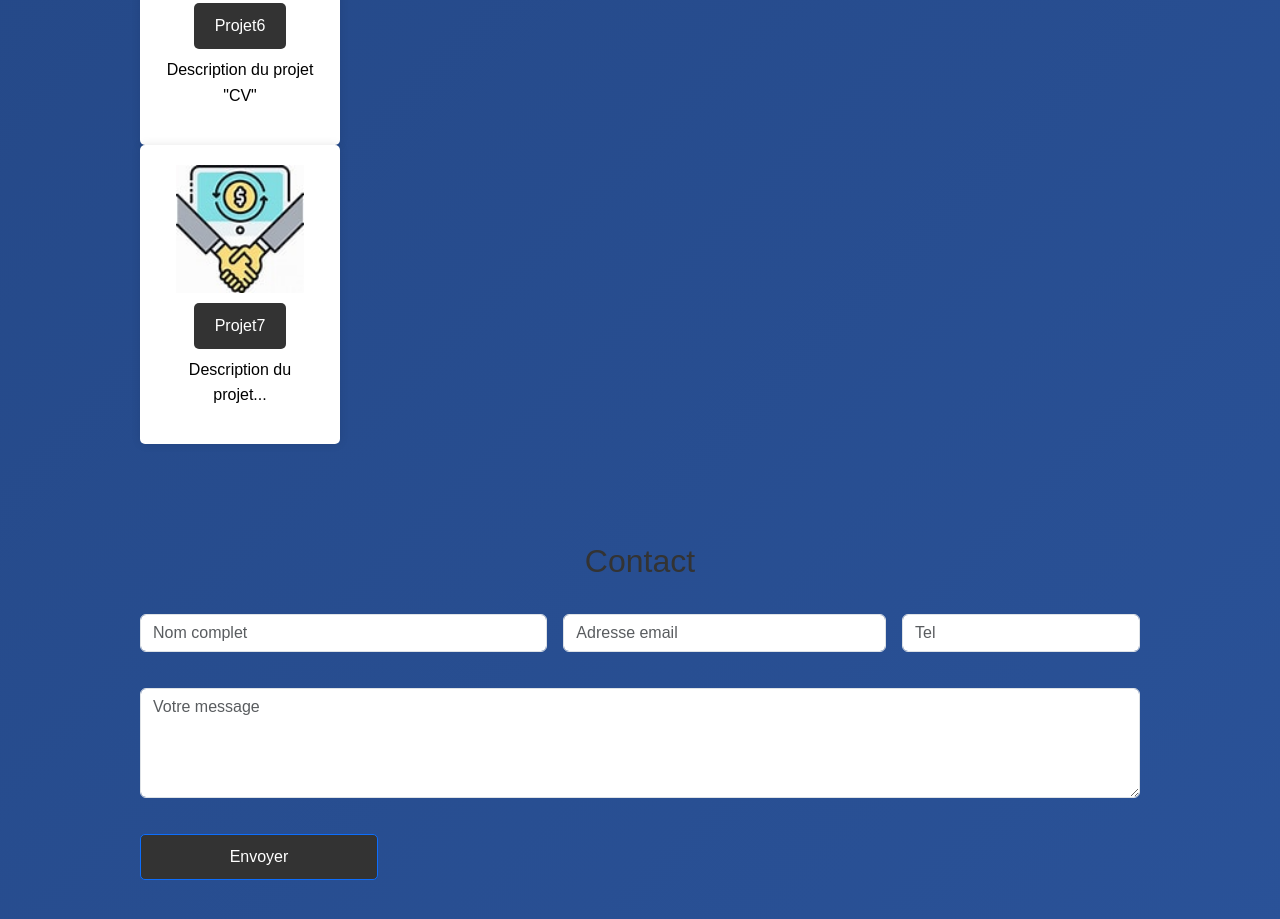
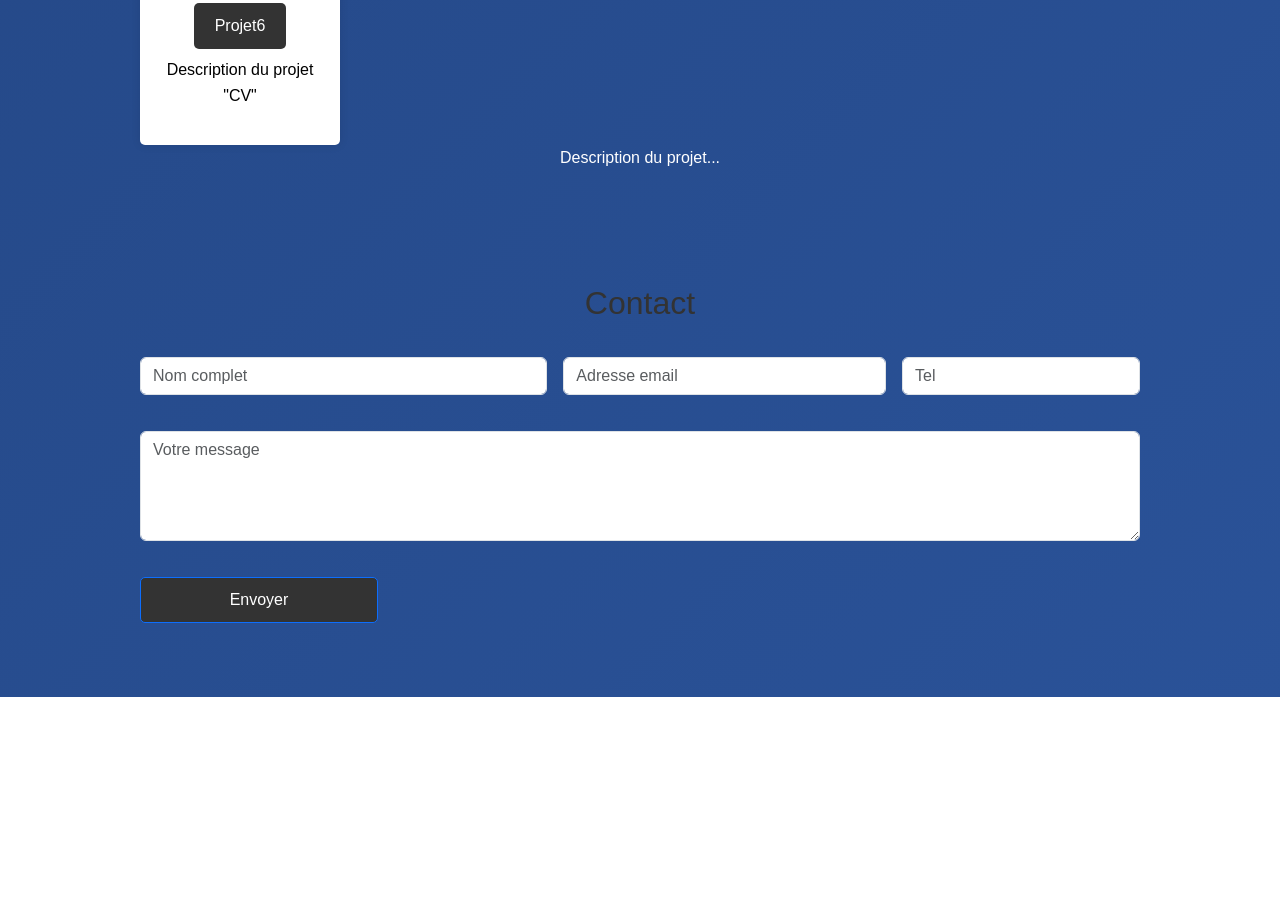
Before and after one commit to Glenycod/portefeuille, a plain HTML site: page Portofolio.html in a window 1280 px wide. Shown: the part 3355-4274 px from the top of the page. After the commit the page ends 4052 px from the top, so only its background shows below. Drawn offline with nearby package versions, Linux system fonts and the light colour scheme; a script that the page names is missing; files whose address does not match are found by name.

Commit message:
Mise a jour

```diff
--- a/Portofolio.html
+++ b/Portofolio.html
@@ -155,8 +155,6 @@ Mon objectif est de continuer à progresser, développer des solutions utiles, e
 
              </div>
 
-             <div class="project-card"><img src="image.png"  style="width: 80%; margin-bottom: 10px;">
-                <h3><a href="Azero.html" class="btn"> Projet7</a></h3>
 
 
                 <P>Description du projet...</P>
```
